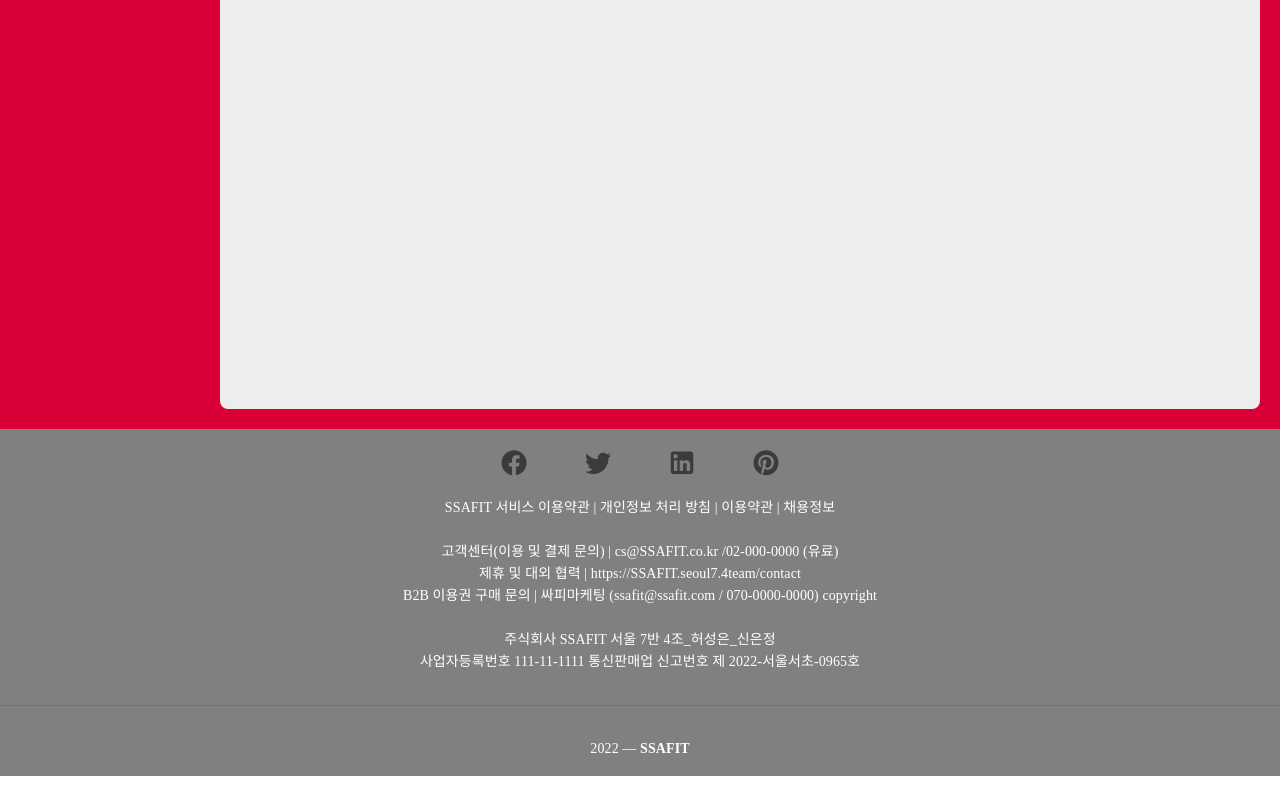
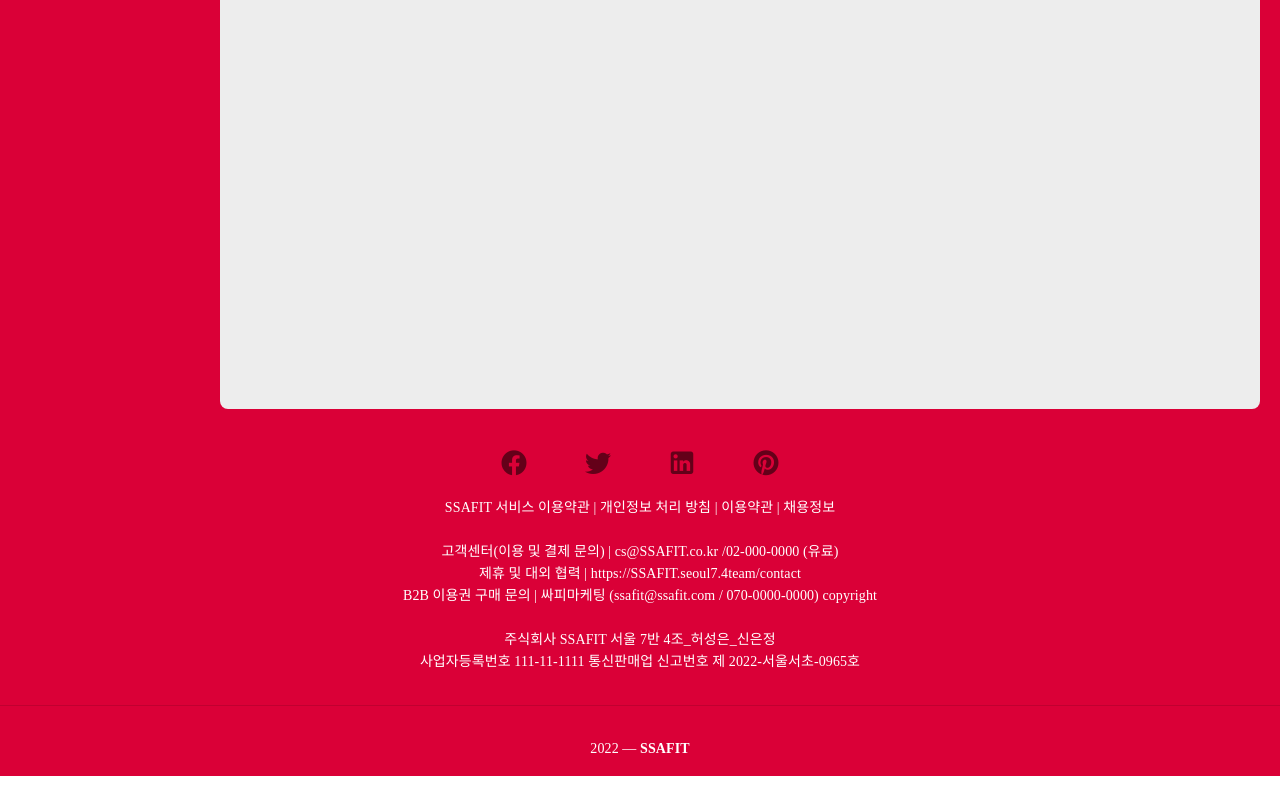
Before and after one commit to CastleSilver/SSAFIT_Front, a Vue app: page / in a window 1280 px wide. Shown: the part 475-1275 px from the top of the page. Built offline with nearby package versions, Linux system fonts and the light colour scheme; no server answers; a web font is replaced by a local one.

Commit message:
footerNav color change

```diff
--- a/src/components/common/FooterNav.vue
+++ b/src/components/common/FooterNav.vue
@@ -83,7 +83,7 @@
 </script>
 <style scoped>
 .footer {
-  background-color: grey;
+  background-color: #da0037;
   color: white;
   text-align: center;
 }
```
